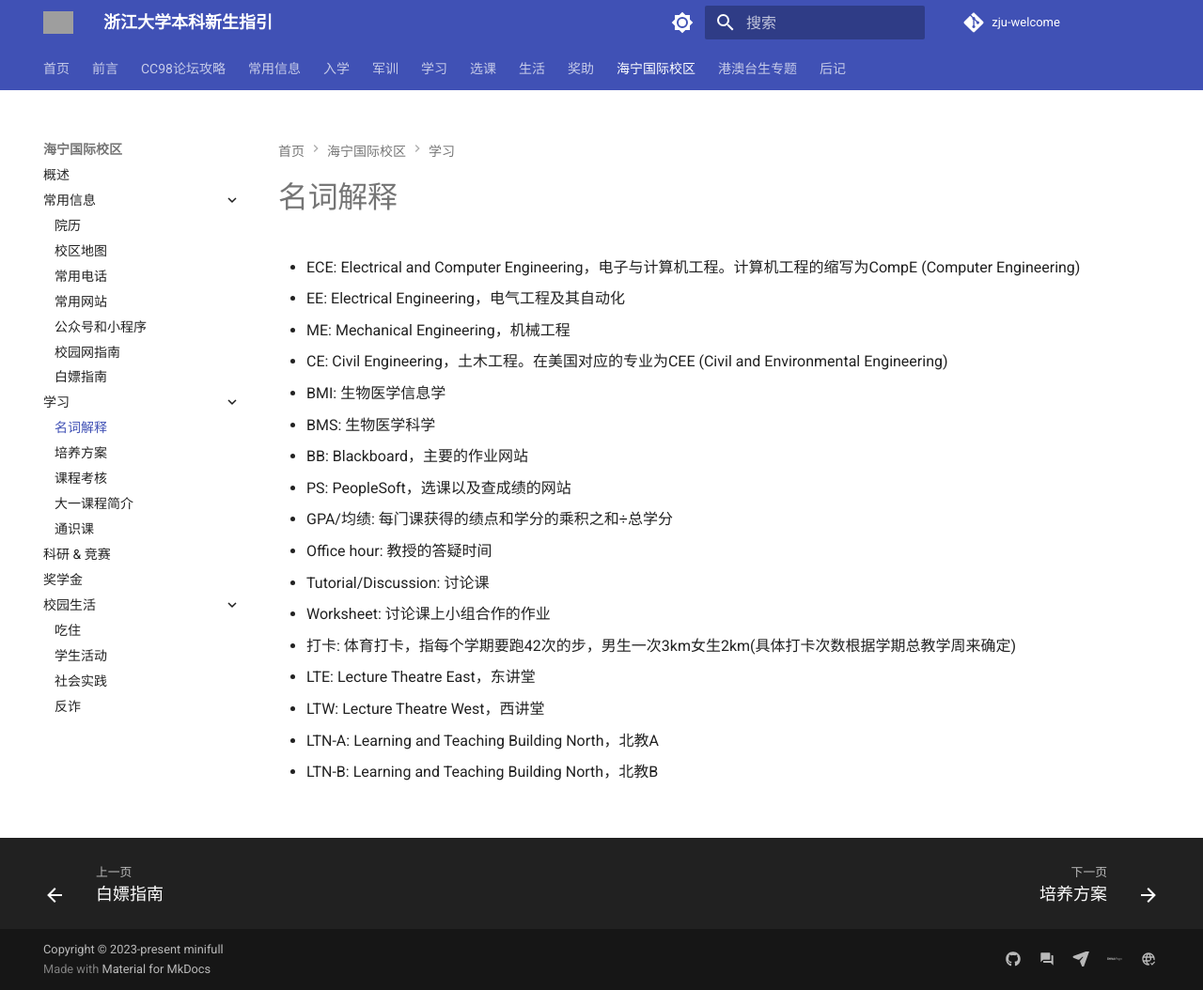
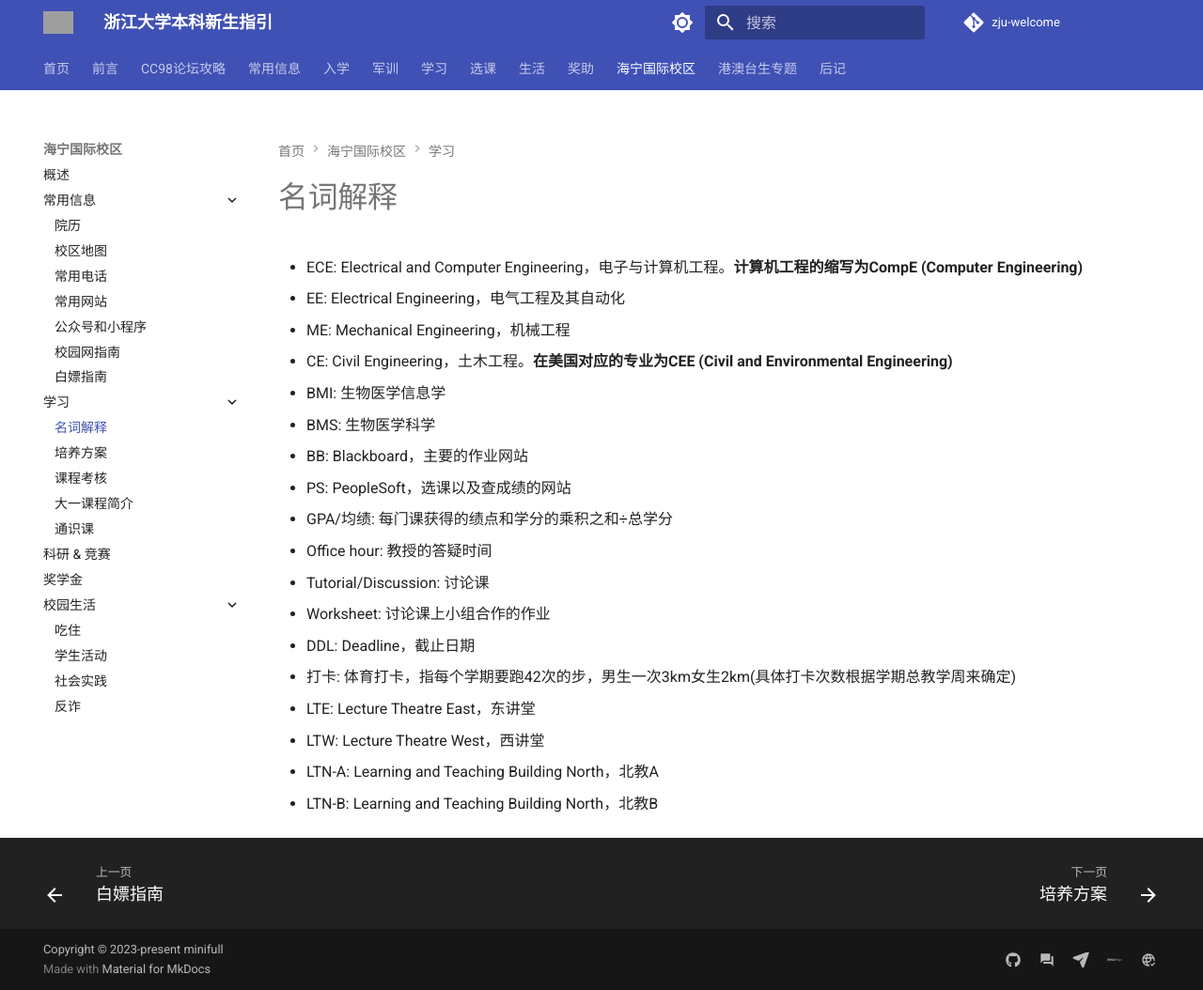
Before and after one commit to mini-full/zju-welcome, an MkDocs documentation site: the page built from docs/haining/learning/concepts.md, in a window 1280 px wide and 1054 px high. Shown: the whole window at 94% size. Built offline with MkDocs 1.6.1 and Material for MkDocs 9.7.7, drawn with Linux system fonts in a browser that asks for light colours; comment, search, counter and statistics services are not loaded; grey boxes are pictures that could not be loaded.

Commit message:
haining: update concepts.md

```diff
--- a/docs/haining/learning/concepts.md
+++ b/docs/haining/learning/concepts.md
@@ -1,9 +1,9 @@
 # 名词解释
 
-- ECE: Electrical and Computer Engineering，电子与计算机工程。计算机工程的缩写为CompE (Computer Engineering)
+- ECE: Electrical and Computer Engineering，电子与计算机工程。**计算机工程的缩写为CompE (Computer Engineering)**
 - EE: Electrical Engineering，电气工程及其自动化
 - ME: Mechanical Engineering，机械工程
-- CE: Civil Engineering，土木工程。在美国对应的专业为CEE (Civil and Environmental Engineering)
+- CE: Civil Engineering，土木工程。**在美国对应的专业为CEE (Civil and Environmental Engineering)**
 - BMI: 生物医学信息学
 - BMS: 生物医学科学
 - BB: Blackboard，主要的作业网站
@@ -12,6 +12,7 @@
 - Office hour: 教授的答疑时间
 - Tutorial/Discussion: 讨论课
 - Worksheet: 讨论课上小组合作的作业
+- DDL: Deadline，截止日期
 - 打卡: 体育打卡，指每个学期要跑42次的步，男生一次3km女生2km(具体打卡次数根据学期总教学周来确定)
 
 - LTE: Lecture Theatre East，东讲堂
```
